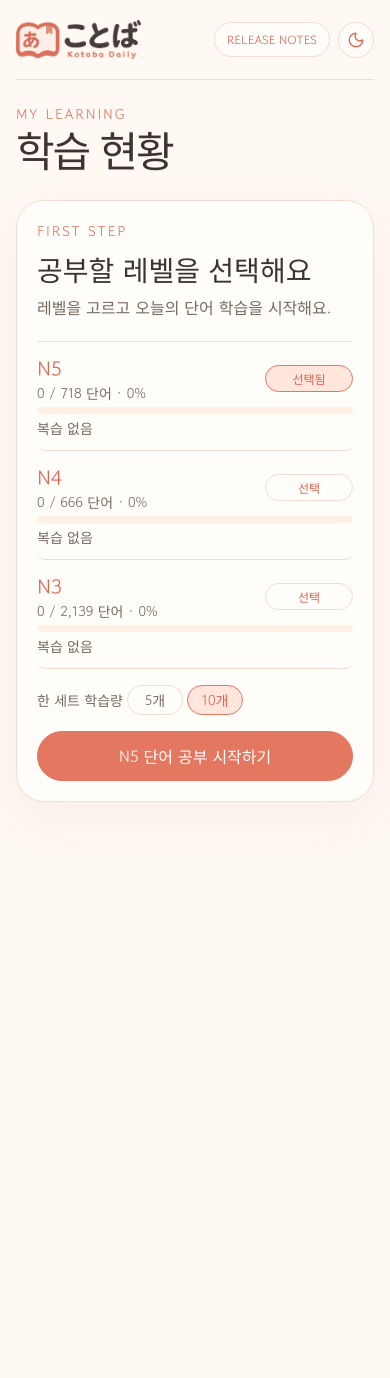
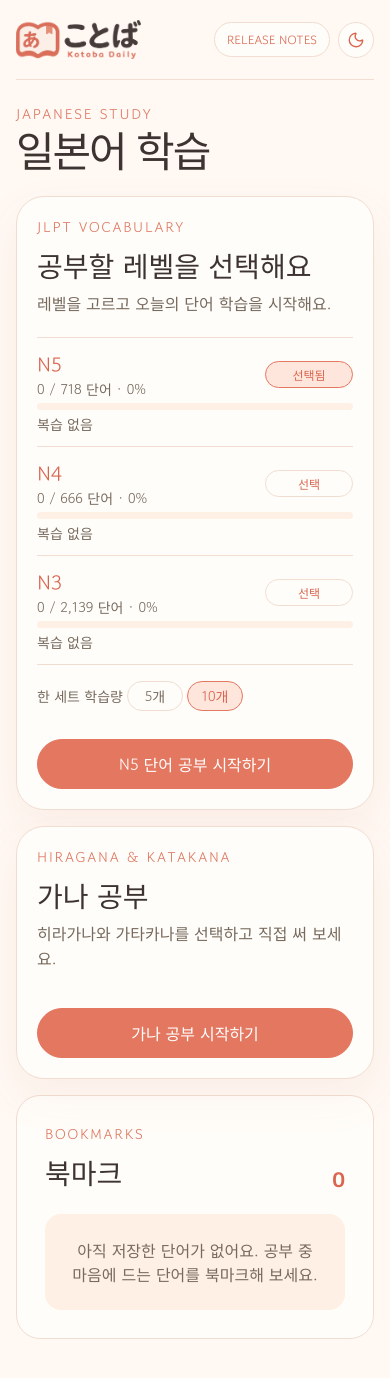
Before and after one commit to serene1004/kotoba-daily, a React (Vite) app: page / in a window 390 px wide. Shown: the top 1378 px of the page. Before the commit the page ends 914 px from the top, so only its background shows below. Built offline with nearby package versions, Linux system fonts and the light colour scheme.

Commit message:
feat(dashboard): add vocabulary and kana study cards

```diff
--- a/src/components/Dashboard.module.css
+++ b/src/components/Dashboard.module.css
@@ -5,6 +5,23 @@
   border-radius: var(--space-8);
   background: #fffdf9;
   box-shadow: 0 18px 45px #c9856c14;
+}
+.studyModes {
+  display: grid;
+  grid-template-columns: minmax(0, 1fr);
+  gap: var(--space-5);
+  margin-bottom: var(--space-5);
+}
+.studyModes .learning {
+  display: flex;
+  flex-direction: column;
+  margin: 0;
+}
+.studyModes .learning > .primary {
+  margin: auto 0 0 auto;
+}
+.studyModes .session-size {
+  margin-bottom: var(--space-4);
 }
 .learning-heading {
   margin-bottom: var(--space-6);
@@ -26,8 +43,47 @@
   display: block;
   margin: var(--space-5) 0 0 auto;
 }
+.learning > a.primary {
+  display: flex;
+  width: fit-content;
+  min-height: 48px;
+  align-items: center;
+  justify-content: center;
+  padding: var(--space-4) var(--space-7);
+  text-decoration: none;
+}
 .level-list {
   border-top: 1px solid var(--border);
+}
+.level-options {
+  display: flex;
+  flex-wrap: wrap;
+  gap: var(--space-2);
+  margin-top: var(--space-5);
+}
+.level-option {
+  min-width: 58px;
+  min-height: 40px;
+  padding: 0 var(--space-4);
+  border: 1px solid var(--border);
+  border-radius: 999px;
+  background: var(--surface);
+  color: var(--muted);
+  font-weight: 700;
+}
+.level-option:hover:not(:disabled),
+.level-option.level-selected {
+  border-color: var(--accent);
+  background: var(--accent-soft);
+  color: var(--accent-strong);
+}
+.level-option:disabled {
+  cursor: not-allowed;
+  opacity: 0.55;
+}
+.level-option:focus-visible {
+  outline: 2px solid var(--accent);
+  outline-offset: 2px;
 }
 .level-row {
   display: grid;
@@ -37,7 +93,9 @@
   min-height: 70px;
   padding: 0 var(--space-3);
   border-bottom: 1px solid var(--border);
-  border-radius: var(--space-3);
+}
+.level-progress-row {
+  grid-template-columns: minmax(180px, 1fr) minmax(160px, 2fr) auto;
 }
 .level-name strong,
 .level-name span {
@@ -215,15 +273,25 @@
 .calendar-today {
   border: 2px solid #e47760;
 }
-.activity-none { background: transparent; }
-.activity-low { background: #fff0e8; }
-.activity-medium { background: #ffd8c8; }
-.activity-high { background: #f8c6b5; }
+.activity-none {
+  background: transparent;
+}
+.activity-low {
+  background: #fff0e8;
+}
+.activity-medium {
+  background: #ffd8c8;
+}
+.activity-high {
+  background: #f8c6b5;
+}
 .studied {
   color: #cf624e;
   font-weight: 700;
 }
-.activity-high.studied { color: #7a392d; }
+.activity-high.studied {
+  color: #7a392d;
+}
 .studied b {
   position: absolute;
   top: 3px;
@@ -313,7 +381,7 @@
   font-size: var(--font-size-xs);
 }
 .bookmarks {
-  margin-top: var(--space-5);
+  margin-top: 0;
   padding: var(--space-8);
   border: 1px solid #f1ddd1;
   border-radius: var(--space-7);
@@ -338,6 +406,14 @@
 .bookmark-list {
   display: grid;
   gap: var(--space-3);
+}
+.bookmark-empty {
+  margin: 0;
+  padding: var(--space-7);
+  border-radius: var(--space-5);
+  background: var(--paper);
+  color: var(--muted);
+  text-align: center;
 }
 .pagination {
   display: flex;
@@ -420,6 +496,12 @@
   .primary {
     width: 100%;
   }
+  .studyModes .learning > a.primary {
+    width: 100%;
+  }
+  .studyModes .learning > .primary {
+    margin: var(--space-5) 0 0;
+  }
   .stats {
     grid-template-columns: 1fr;
   }
@@ -458,6 +540,22 @@
     grid-column: 1;
     grid-row: 3;
   }
+  .level-progress-row {
+    grid-template-columns: minmax(0, 1fr) auto;
+  }
+  .level-progress-row .level-track {
+    grid-column: 1 / -1;
+    grid-row: 2;
+  }
+  .level-progress-row .level-name {
+    grid-column: 1;
+    grid-row: 1;
+  }
+  .level-progress-row .review-due,
+  .level-progress-row .review-clear {
+    grid-column: 2;
+    grid-row: 1;
+  }
   .bookmark-item {
     flex-direction: column;
     align-items: flex-start;
@@ -492,10 +590,18 @@
 :global([data-theme='dark']) .studied {
   color: var(--accent);
 }
-:global([data-theme='dark']) .activity-low { background: color-mix(in srgb, var(--accent) 22%, var(--surface)); }
-:global([data-theme='dark']) .activity-medium { background: color-mix(in srgb, var(--accent) 45%, var(--surface)); }
-:global([data-theme='dark']) .activity-high { background: color-mix(in srgb, var(--accent) 42%, var(--surface)); }
-:global([data-theme='dark']) .activity-high.studied { color: var(--ink); }
+:global([data-theme='dark']) .activity-low {
+  background: color-mix(in srgb, var(--accent) 22%, var(--surface));
+}
+:global([data-theme='dark']) .activity-medium {
+  background: color-mix(in srgb, var(--accent) 45%, var(--surface));
+}
+:global([data-theme='dark']) .activity-high {
+  background: color-mix(in srgb, var(--accent) 42%, var(--surface));
+}
+:global([data-theme='dark']) .activity-high.studied {
+  color: var(--ink);
+}
 :global([data-theme='dark']) .activity-toolbar button {
   border-color: var(--border);
   background: var(--surface);
--- a/src/components/Dashboard.tsx
+++ b/src/components/Dashboard.tsx
@@ -1,15 +1,21 @@
+import { Link } from 'react-router-dom';
 import type { Word } from '../types';
 import { useDashboardActivity } from '../hooks/useDashboardActivity';
 import { BookmarkList } from './dashboard/BookmarkList';
-import { LearningActivity } from './dashboard/LearningActivity';
 import { LearningLevelSelector } from './dashboard/LearningLevelSelector';
+import styles from './Dashboard.module.css';
 
 type Props = {
   bookmarks: Word[];
   selectedLevel: 'N5' | 'N4' | 'N3';
   sessionSize: 5 | 10;
   resumeAvailable: boolean;
-  levelSummaries: { level: 'N5' | 'N4' | 'N3'; total: number; learned: number; dueReviews: number }[];
+  levelSummaries: {
+    level: 'N5' | 'N4' | 'N3';
+    total: number;
+    learned: number;
+    dueReviews: number;
+  }[];
   onRemoveBookmark: (id: string) => void;
   onStudy: () => void;
   onSelectLevel: (level: 'N5' | 'N4' | 'N3') => void;
@@ -32,9 +38,10 @@ export function Dashboard({
   return (
     <section>
       <div className="page-heading">
-        <p className="eyebrow">MY LEARNING</p>
-        <h1>학습 현황</h1>
+        <p className="eyebrow">JAPANESE STUDY</p>
+        <h1>일본어 학습</h1>
       </div>
+      <div className={styles.studyModes}>
         <LearningLevelSelector
           selectedLevel={selectedLevel}
           sessionSize={sessionSize}
@@ -46,9 +53,17 @@ export function Dashboard({
           onSelectLevel={onSelectLevel}
           onSelectSessionSize={onSelectSessionSize}
         />
-      {activity.activityAvailable && (
-        <LearningActivity selectedLevel={selectedLevel} activity={activity} />
-      )}
+        <section className={styles.learning} aria-labelledby="kana-title">
+          <div className={styles['learning-heading']}>
+            <p className="eyebrow">HIRAGANA & KATAKANA</p>
+            <h2 id="kana-title">가나 공부</h2>
+            <p>히라가나와 가타카나를 선택하고 직접 써 보세요.</p>
+          </div>
+          <Link className={`${styles.primary} button-primary`} to="/kana">
+            가나 공부 시작하기
+          </Link>
+        </section>
+      </div>
       <BookmarkList bookmarks={bookmarks} onRemoveBookmark={onRemoveBookmark} />
     </section>
   );
--- a/src/components/dashboard/BookmarkList.tsx
+++ b/src/components/dashboard/BookmarkList.tsx
@@ -10,28 +10,32 @@ const BOOKMARKS_PER_PAGE = 10;
 export function BookmarkList({ bookmarks, onRemoveBookmark }: Props) {
   const [page, setPage] = useState(1);
   const pageCount = Math.ceil(bookmarks.length / BOOKMARKS_PER_PAGE);
-  const visibleBookmarks = bookmarks.slice((page - 1) * BOOKMARKS_PER_PAGE, page * BOOKMARKS_PER_PAGE);
+  const visibleBookmarks = bookmarks.slice(
+    (page - 1) * BOOKMARKS_PER_PAGE,
+    page * BOOKMARKS_PER_PAGE,
+  );
 
   useEffect(() => {
     setPage((current) => Math.min(current, Math.max(pageCount, 1)));
   }, [pageCount]);
 
-  if (!bookmarks.length) return null;
-
   return (
     <section className={styles.bookmarks}>
       <div className={styles['bookmarks-heading']}>
         <div>
-          <p className="eyebrow">WORD LIST</p>
-          <h2>단어장</h2>
+          <p className="eyebrow">BOOKMARKS</p>
+          <h2>북마크</h2>
         </div>
         <b>{bookmarks.length}</b>
       </div>
+      {bookmarks.length ? (
         <div className={styles['bookmark-list']}>
           {visibleBookmarks.map((word) => (
             <article key={word.id} className={styles['bookmark-item']}>
               <div>
-              <strong><Furigana expression={word.jp} reading={word.reading} /></strong>
+                <strong>
+                  <Furigana expression={word.jp} reading={word.reading} />
+                </strong>
                 <p>{word.meaningKo}</p>
               </div>
               <div className={styles['bookmark-actions']}>
@@ -58,7 +62,12 @@ export function BookmarkList({ bookmarks, onRemoveBookmark }: Props) {
             </article>
           ))}
         </div>
-      {pageCount > 1 && (
+      ) : (
+        <p className={styles['bookmark-empty']}>
+          아직 저장한 단어가 없어요. 공부 중 마음에 드는 단어를 북마크해 보세요.
+        </p>
+      )}
+      {bookmarks.length > 0 && pageCount > 1 && (
         <nav className={styles.pagination} aria-label="단어장 페이지 이동">
           <button
             className={`${styles['page-button']} tooltip`}
--- a/src/components/dashboard/LearningLevelSelector.tsx
+++ b/src/components/dashboard/LearningLevelSelector.tsx
@@ -6,7 +6,12 @@ type Props = {
   resumeAvailable: boolean;
   studiedCount: number;
   todayStudied: number;
-  levelSummaries: { level: 'N5' | 'N4' | 'N3'; total: number; learned: number; dueReviews: number }[];
+  levelSummaries: {
+    level: 'N5' | 'N4' | 'N3';
+    total: number;
+    learned: number;
+    dueReviews: number;
+  }[];
   onStudy: () => void;
   onSelectLevel: (level: 'N5' | 'N4' | 'N3') => void;
   onSelectSessionSize: (size: 5 | 10) => void;
@@ -30,7 +35,7 @@ export function LearningLevelSelector({
   return (
     <section className={styles.learning} aria-labelledby="learning-title">
       <div className={styles['learning-heading']}>
-        <p className="eyebrow">{studiedCount ? 'MY LEARNING' : 'FIRST STEP'}</p>
+        <p className="eyebrow">JLPT VOCABULARY</p>
         <h2 id="learning-title">공부할 레벨을 선택해요</h2>
         <p>
           {studiedCount && todayStudied
```
Lines whose indentation alone changed are shown as unchanged.
